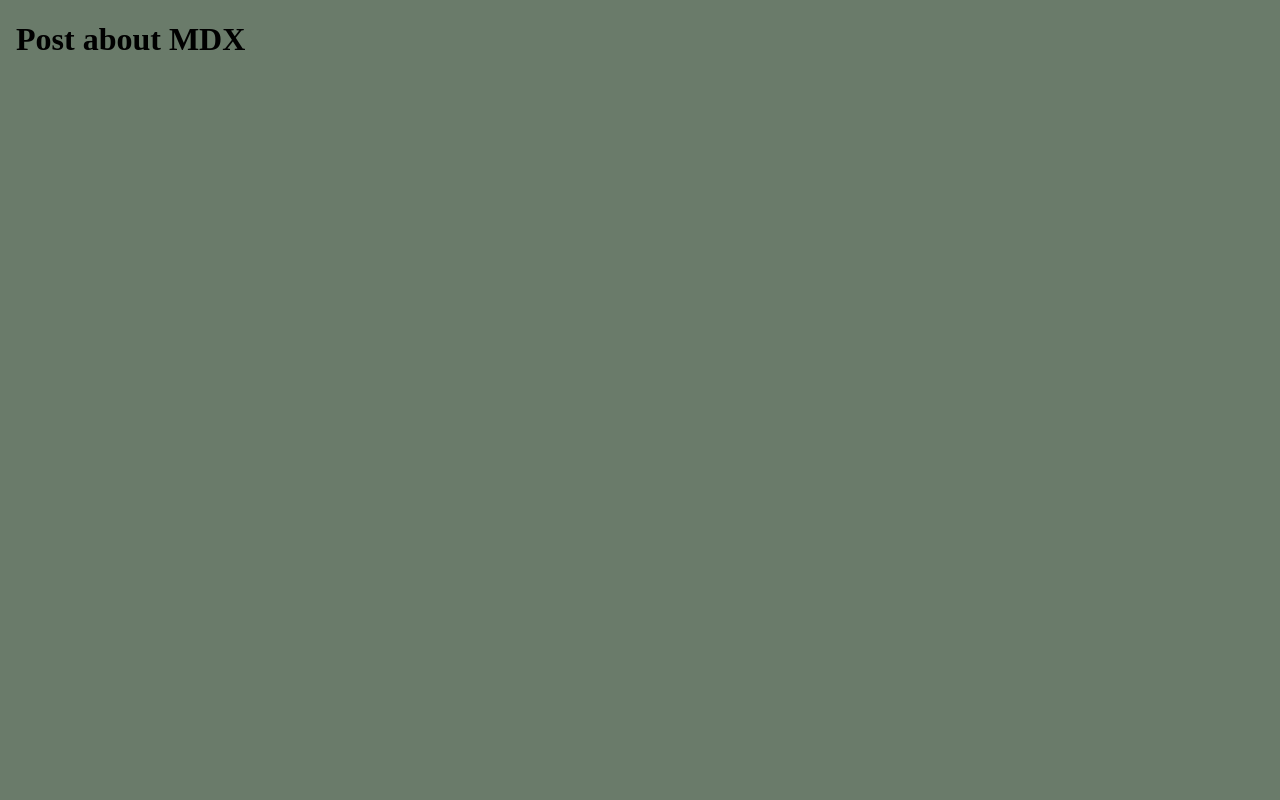
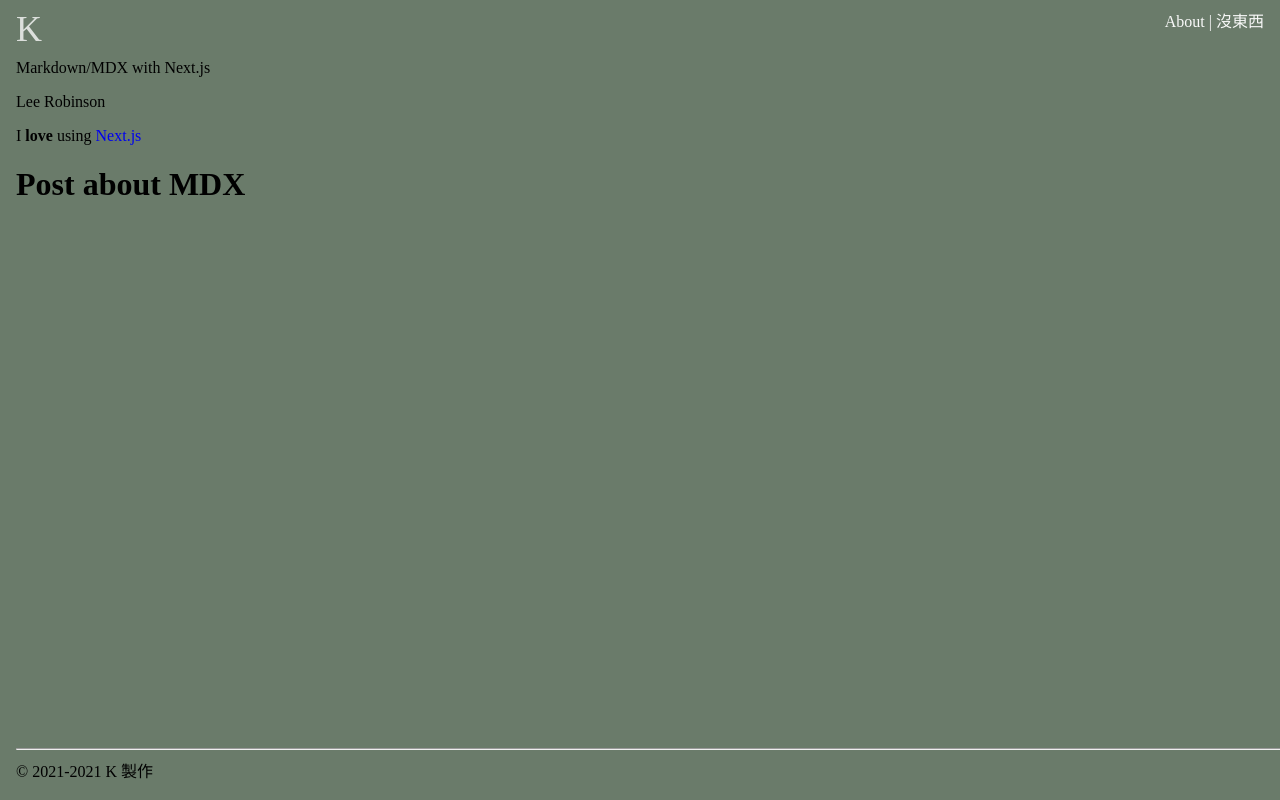
Before and after one commit to weryk153/kuren-blog, a Next.js app: page /post/test in a window 1280 px wide. Built offline with nearby package versions, Linux system fonts and the light colour scheme; a web font is replaced by a local one.

Commit message:
feature: modify mdx

```diff
--- a/components/Layout.tsx
+++ b/components/Layout.tsx
@@ -4,10 +4,11 @@ import Header from './Header';
 import Footer from './Footer';
 
 type Props = {
+    meta?: { title: string; author: string };
     children?: ReactNode;
 };
 
-const Layout: FunctionComponent<Props> = ({ children }: Props): JSX.Element => (
+const Layout: FunctionComponent<Props> = ({ children, meta }: Props): JSX.Element => (
     <div>
         <Head>
             <title>Kuren</title>
@@ -15,6 +16,8 @@ const Layout: FunctionComponent<Props> = ({ children }: Props): JSX.Element => (
             <meta name="viewport" content="initial-scale=1.0, width=device-width" />
         </Head>
         <Header />
+        <p>{meta && meta.title}</p>
+        <p>{meta && meta.author}</p>
         {children}
         <Footer />
     </div>
--- a/pages/post/test.mdx
+++ b/pages/post/test.mdx
@@ -1,5 +1,12 @@
-export const metadata = {
-    authors: 'Kuren'
-}
+import Layout from '../../components/Layout.tsx';
+
+export const meta = {
+    title: 'Markdown/MDX with Next.js',
+    author: 'Lee Robinson',
+};
+
+I **love** using [Next.js](https://nextjs.org/)
 
 # Post about MDX
+
+export default ({ children }) => <Layout meta={meta}>{children}</Layout>;
```
Also changed, not shown: pages/test.tsx (deleted, +0 -14 lines), 1 other file (tests, documents, lock files or other folders).
